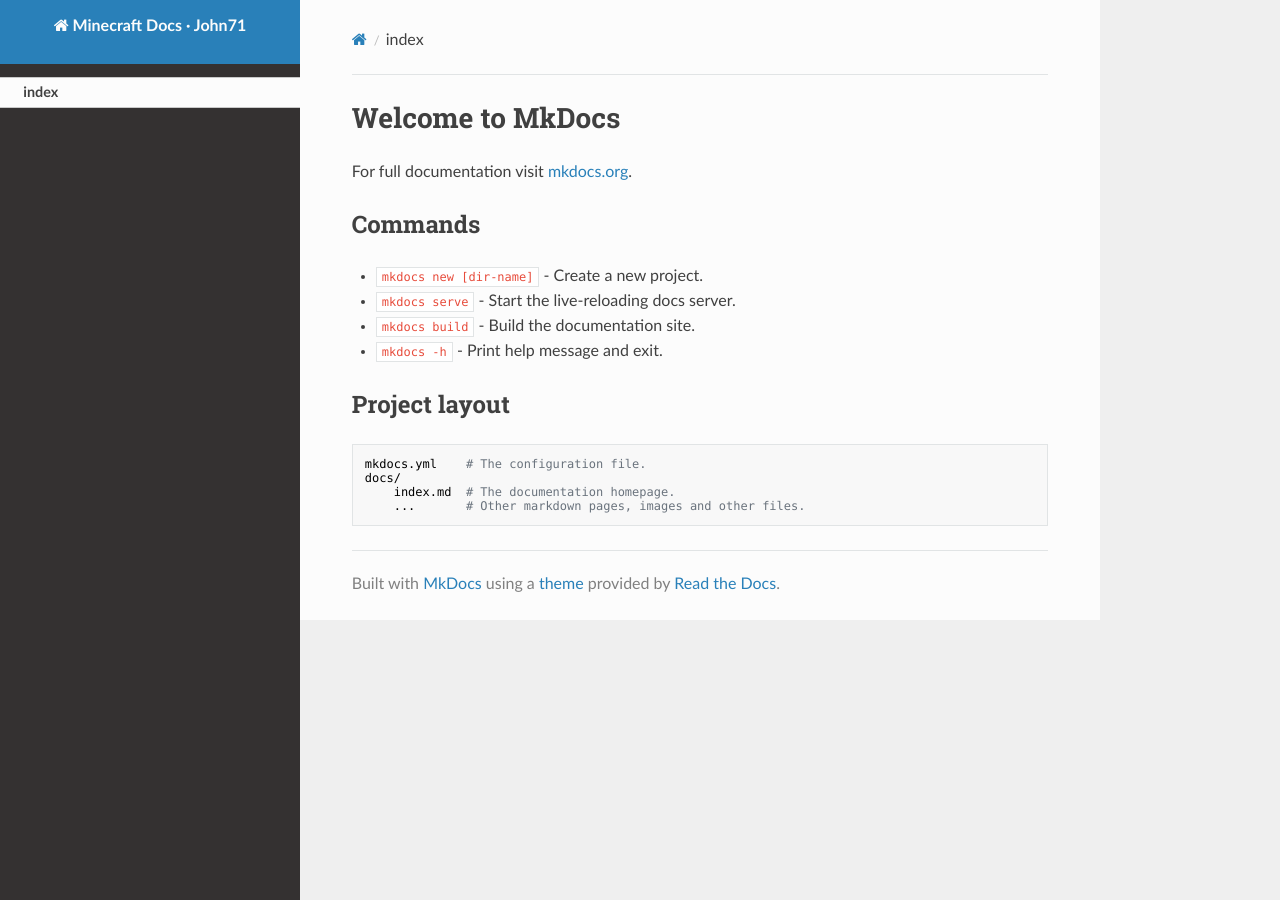
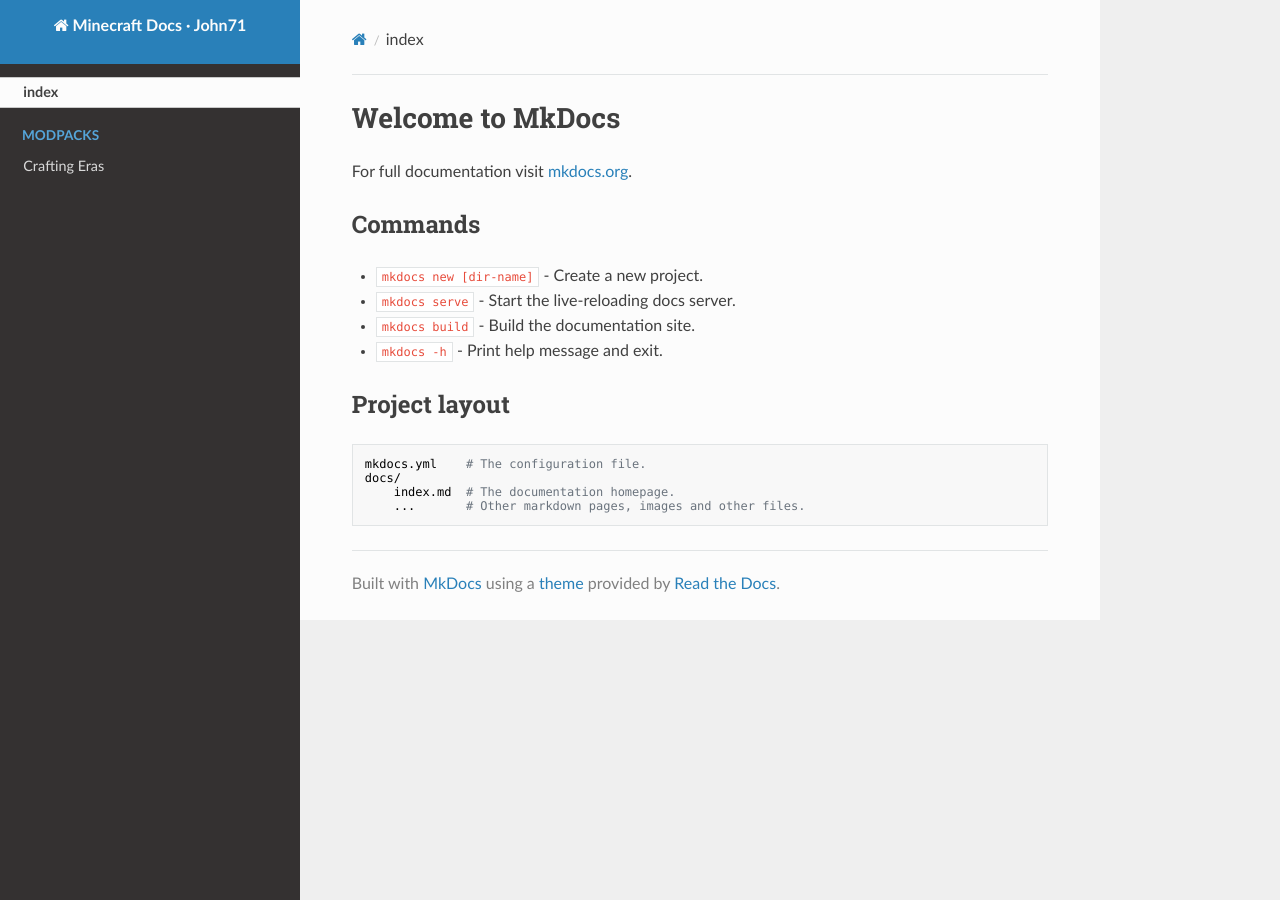
Before and after one commit to John71-Off-Minecraft-Docs/Minecraft-Docs, an MkDocs documentation site: the page built from docs/index.md, in a window 1280 px wide. Built offline with MkDocs 1.6.1, drawn with Linux system fonts in a browser that asks for light colours; nearby versions of some CDN libraries.

Commit message:
Added link to CraftingEras modpack

```diff
--- a/mkdocs.yml
+++ b/mkdocs.yml
@@ -7,3 +7,5 @@ theme:
 
 nav:
   - index: index.md
+  - Modpacks:
+    - Crafting Eras: 'https://docs.minecraft.john71.eu/projects/Crafting-Eras/en/main/'
```
